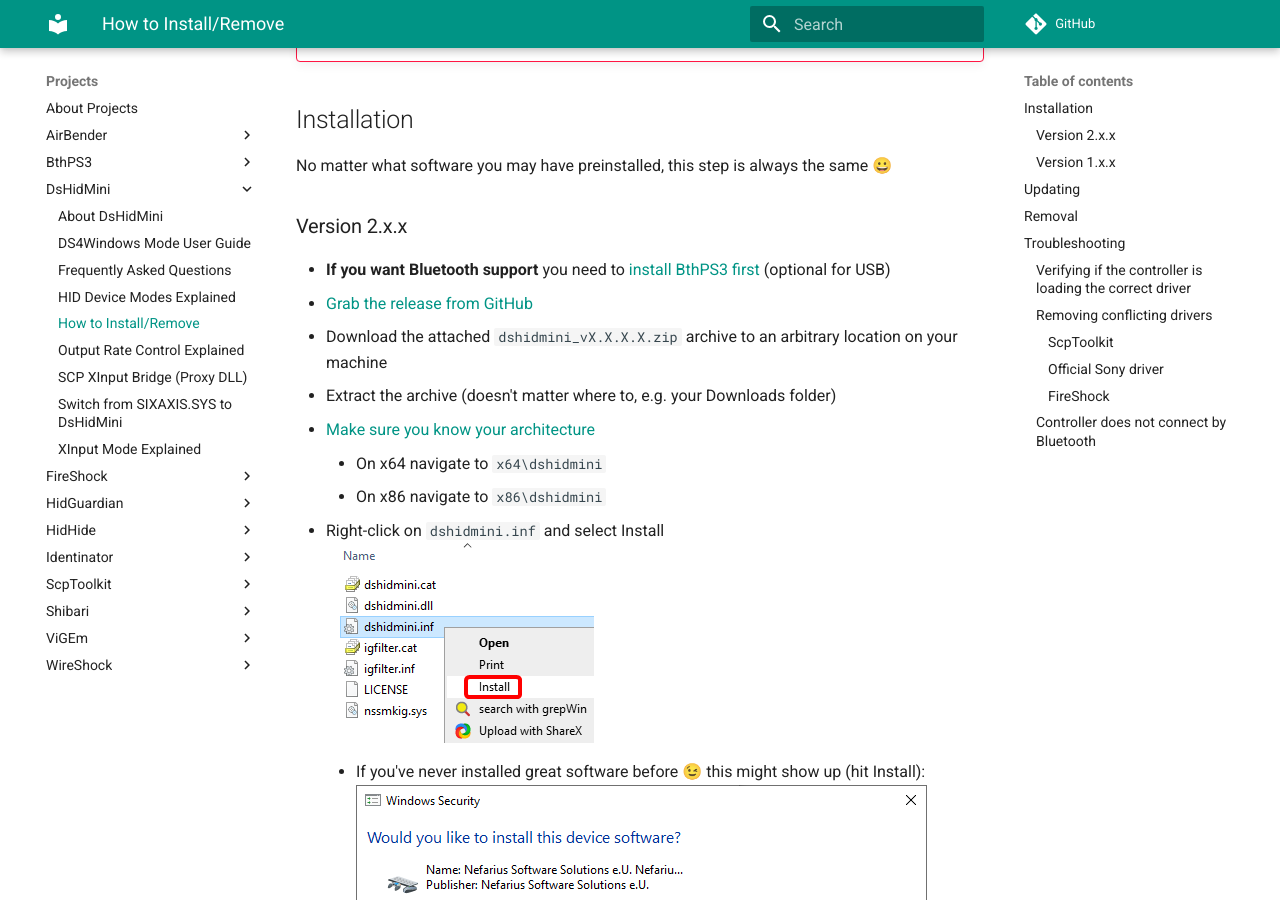
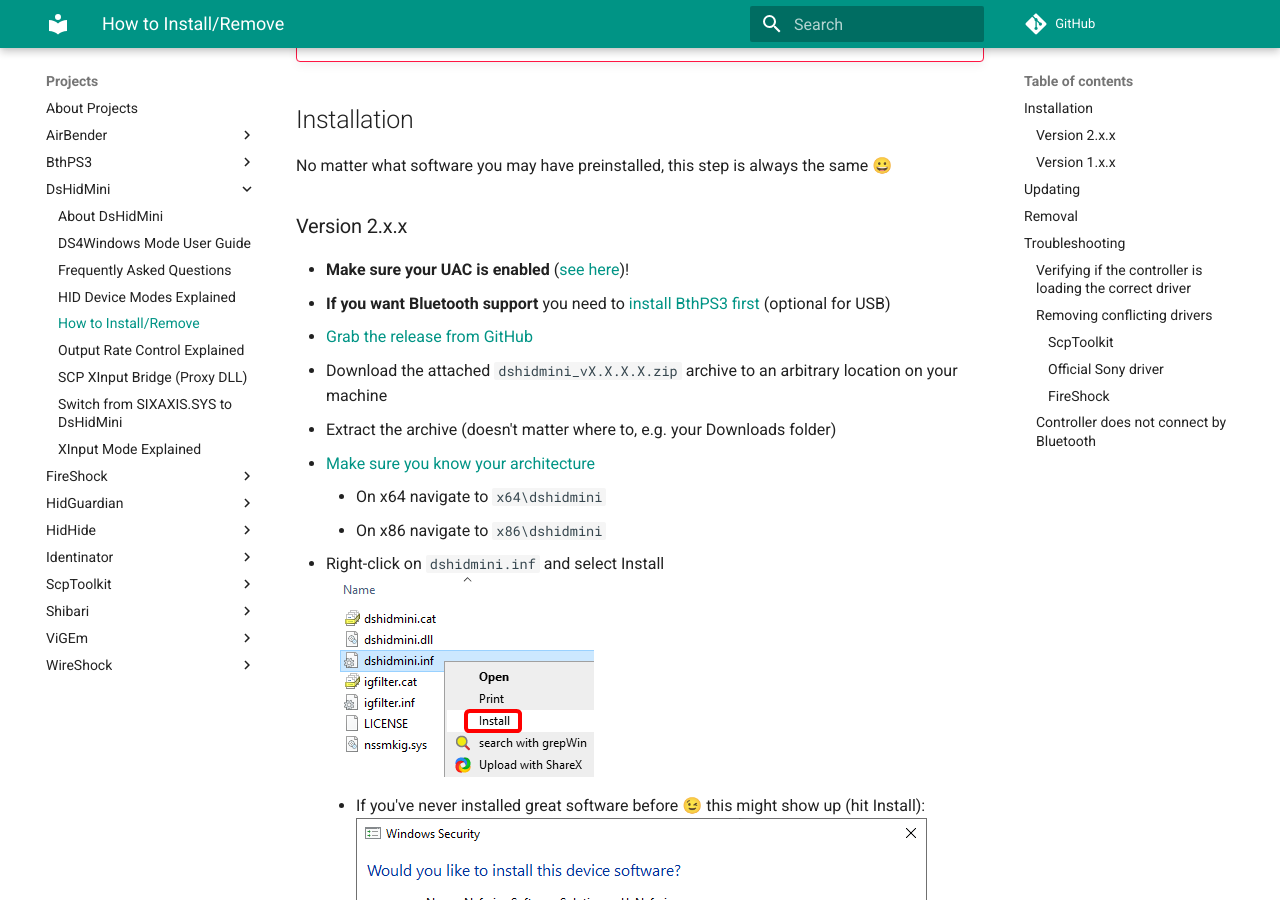
Before and after one commit to nefarius/ViGEm.github.io, an MkDocs documentation site: the page built from docs/projects/DsHidMini/How-to-Install.md, in a window 1280 px wide and 900 px high, scrolled down 697 px. Built offline with MkDocs 1.6.1 and Material for MkDocs 9.7.7, drawn with Linux system fonts in a browser that asks for light colours; comment, search, counter and statistics services are not loaded.

Commit message:
Added UAC hint

```diff
--- a/docs/projects/DsHidMini/How-to-Install.md
+++ b/docs/projects/DsHidMini/How-to-Install.md
@@ -13,6 +13,7 @@
 
 ### Version 2.x.x
 
+- **Make sure your UAC is enabled** ([see here](https://articulate.com/support/article/how-to-turn-user-account-control-on-or-off-in-windows-10))!
 - **If you want Bluetooth support** you need to [install BthPS3 first](https://github.com/ViGEm/BthPS3/releases/latest) (optional for USB)
 - [Grab the release from GitHub](https://github.com/ViGEm/DsHidMini/releases/latest)
 - Download the attached `dshidmini_vX.X.X.X.zip` archive to an arbitrary location on your machine
```
